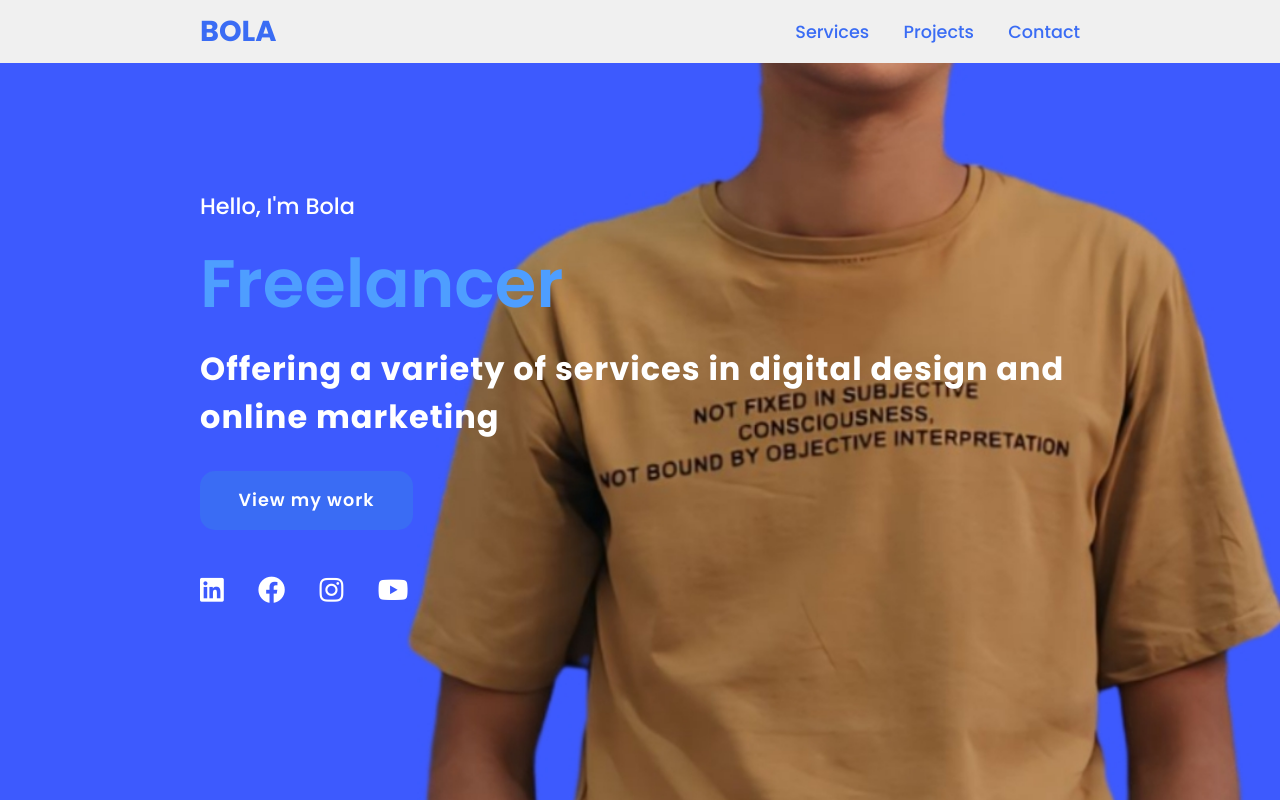
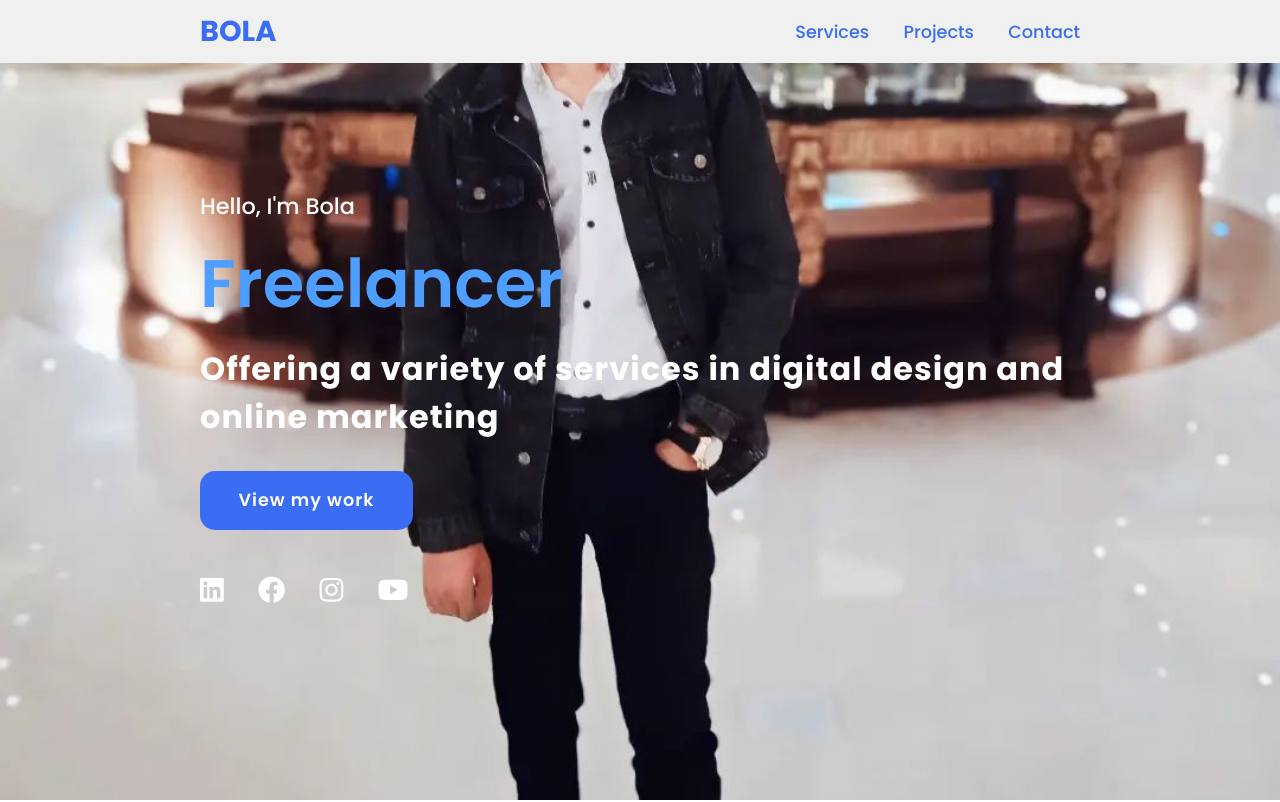
Before and after one commit to BolaAdel5/Bola, a plain HTML site: page index.html in a window 1280 px wide. Shown: the top 802 px of the page. Drawn offline with Linux system fonts and the light colour scheme.

Commit message:
Update style.css

```diff
--- a/style.css
+++ b/style.css
@@ -49,7 +49,7 @@ section {
     min-height: 100vh;
     display: flex;
     align-items: center;
-    background: url(Background.jpeg) no-repeat;
+    background: url(background.jpeg) no-repeat;
     background-size: cover;
     background-position: center;
     background-attachment: fixed;
```
